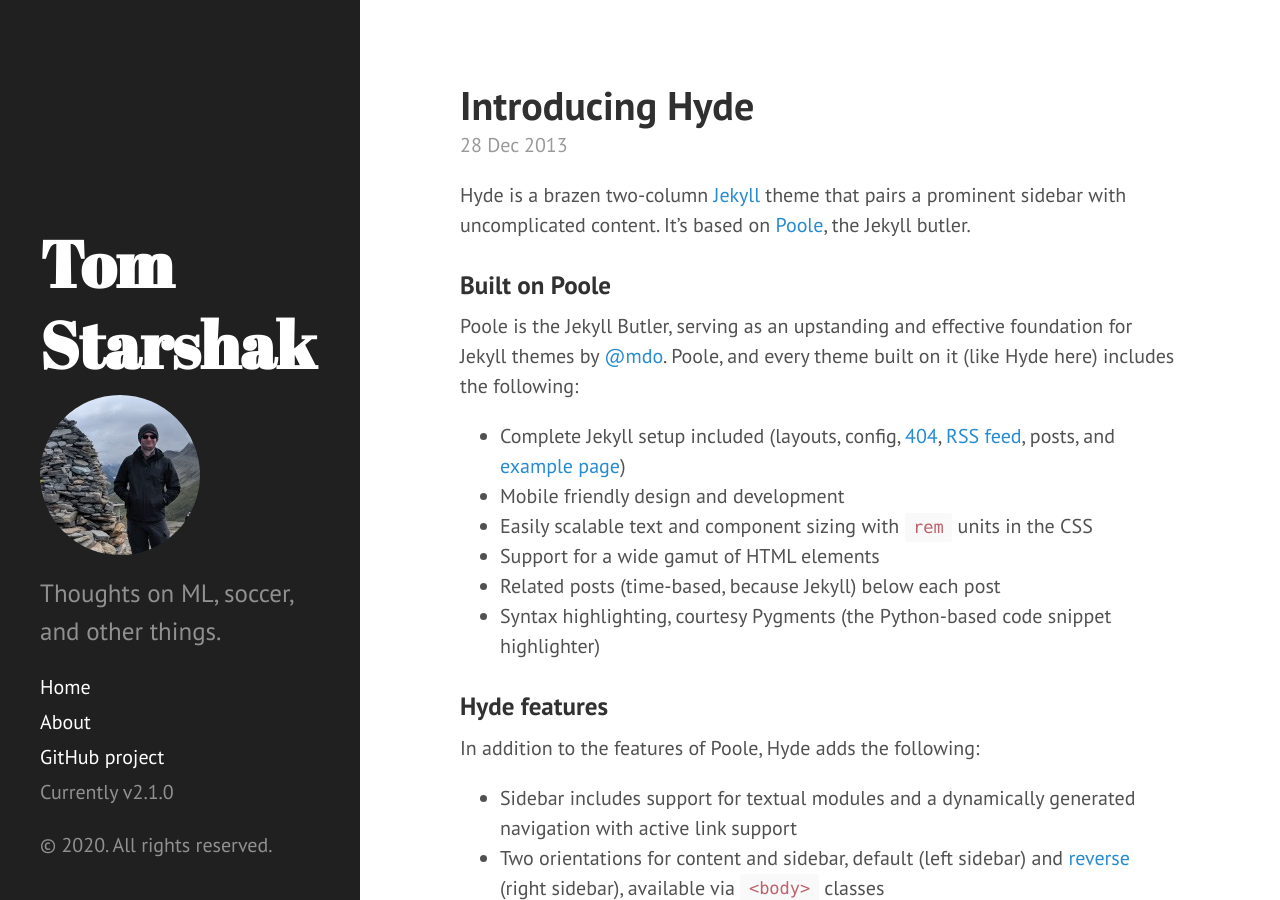
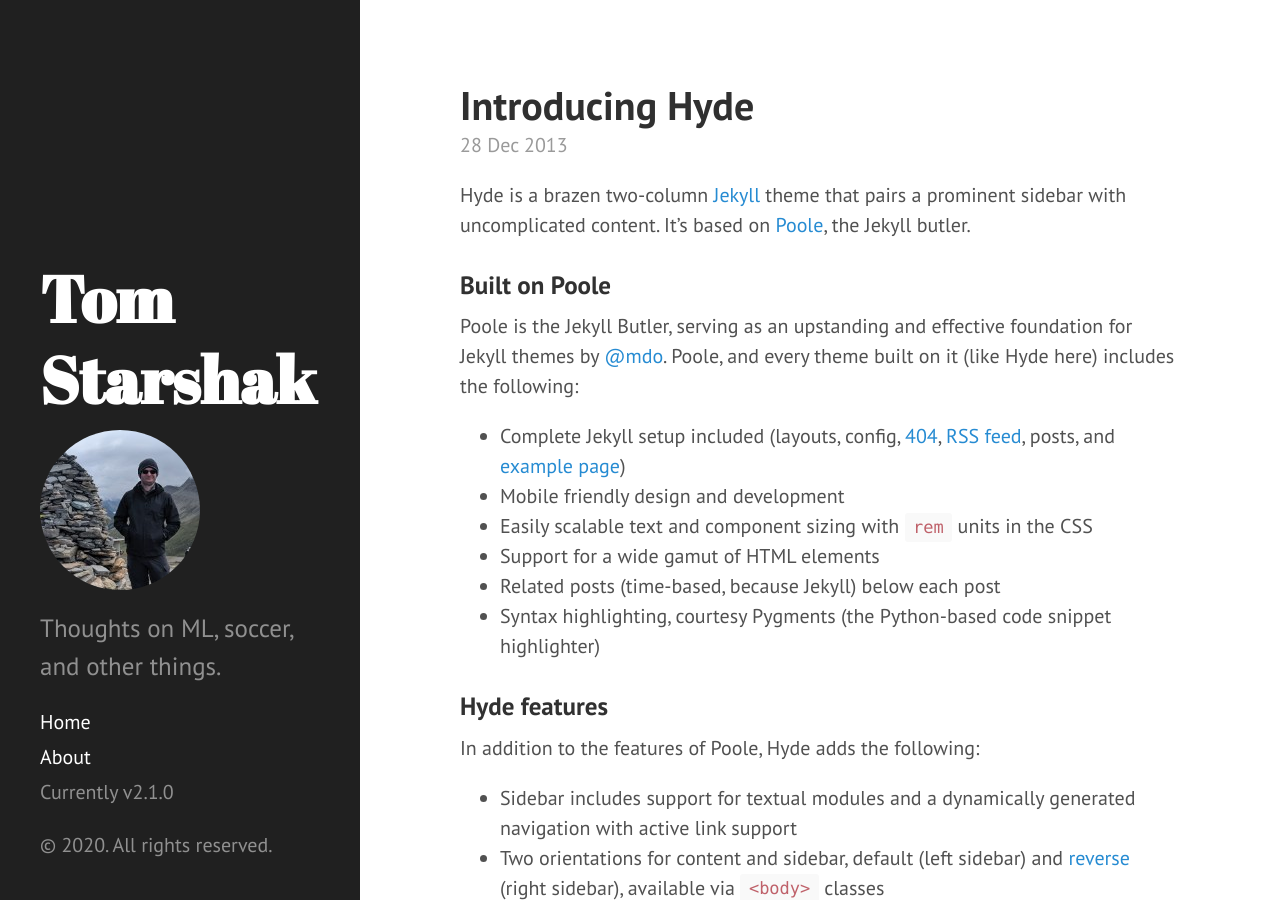
Before and after one commit to TomStarshak/TomStarshak.github.io, a Jekyll site: the page built from index.html, in a window 1280 px wide and 900 px high. Built offline with Jekyll 4.4.1, drawn with Linux system fonts in a browser that asks for light colours; the list of posts is cut into pages by our own code.

Commit message:
Update sidebar.html

```diff
--- a/_includes/sidebar.html
+++ b/_includes/sidebar.html
@@ -6,7 +6,7 @@
           {{ site.title }}
         </a>
       </h1>
-	  <img src='public\circle-cropped.png' alt = 'Selfie'>
+	  <img src='public\circle-cropped.png' alt = 'Selfie' class='center'>
       <p class="lead">{{ site.description }}</p>
     </div>
 
@@ -28,7 +28,7 @@
       {% endfor %}
 
       <!-- <a class="sidebar-nav-item" href="{{ site.github.repo }}/archive/v{{ site.version }}.zip">Download</a> -->
-      <a class="sidebar-nav-item" href="{{ site.github.repo }}">GitHub project</a>
+      <!-- <a class="sidebar-nav-item" href="{{ site.github.repo }}">GitHub project</a> -->
       <span class="sidebar-nav-item">Currently v{{ site.version }}</span>
     </nav>
 
```
